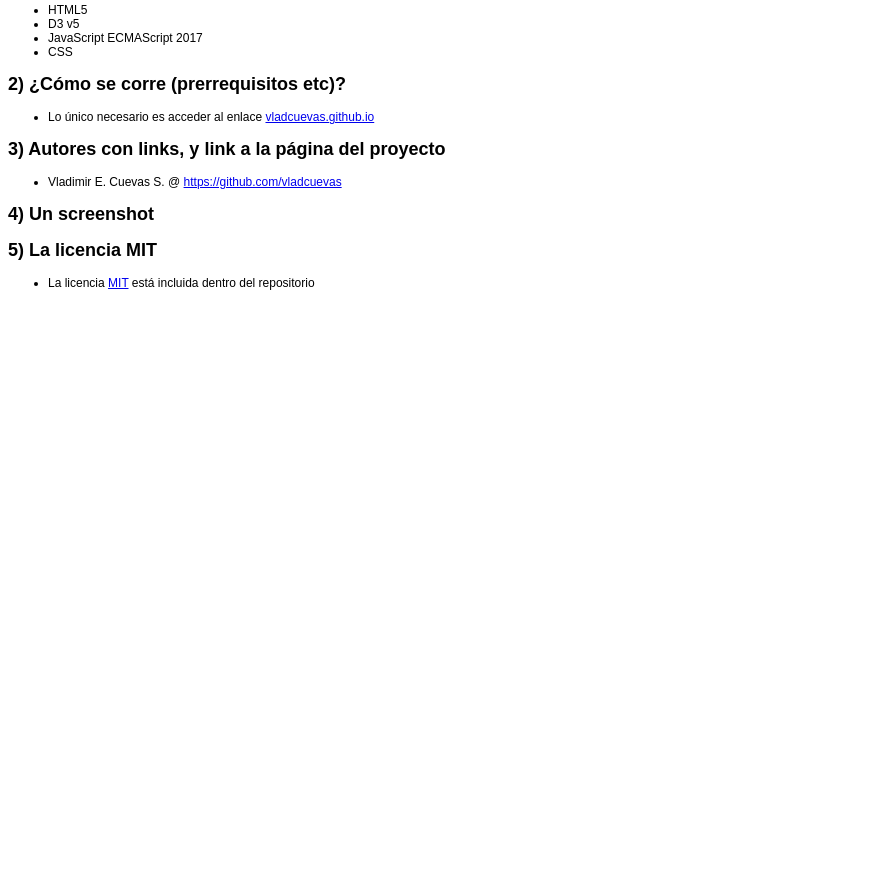
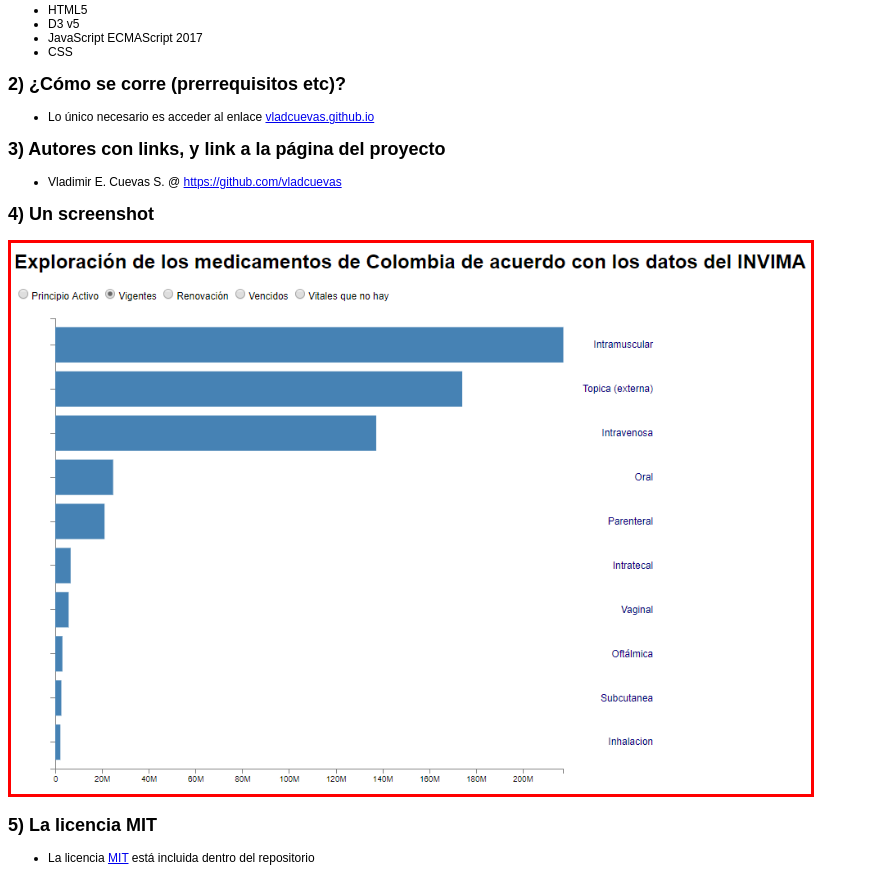
Before and after one commit to vladcuevas/vladcuevas.github.io, a plain HTML site: page index.html in a window 1280 px wide. Shown: the part 827-1704 px from the top of the page, without its empty margins (0-869 px from the left). Before the commit the page ends 1129 px from the top, so only its background shows below. Drawn offline with nearby package versions, Linux system fonts and the light colour scheme; no server answers.

Commit message:
screenshot in html

```diff
--- a/index.html
+++ b/index.html
@@ -399,6 +399,7 @@
 			<li>Vladimir E. Cuevas S.  @ <a href="https://github.com/vladcuevas">https://github.com/vladcuevas</a></li>
 		</ul>
 		<h2><a id="4_Un_screenshot_21"></a>4) Un screenshot</h2>
+		<p><img src="https://vladcuevas.github.io/images/screenshot.PNG" alt="alt text" style="width:800px;border-style: solid;border-color: red;"></p>
 		<h2><a id="5_La_licencia_MIT_23"></a>5) La licencia MIT</h2>
 		<ul>
 			<li>La licencia <a href="https://github.com/vladcuevas/vladcuevas.github.io/blob/master/LICENSE">MIT</a> está incluida dentro del repositorio</li>
```
